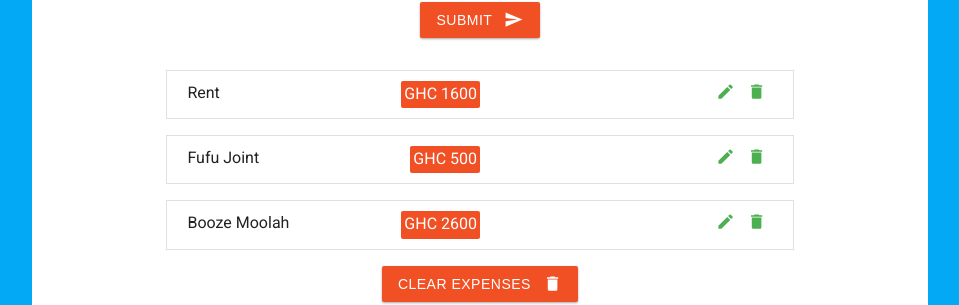
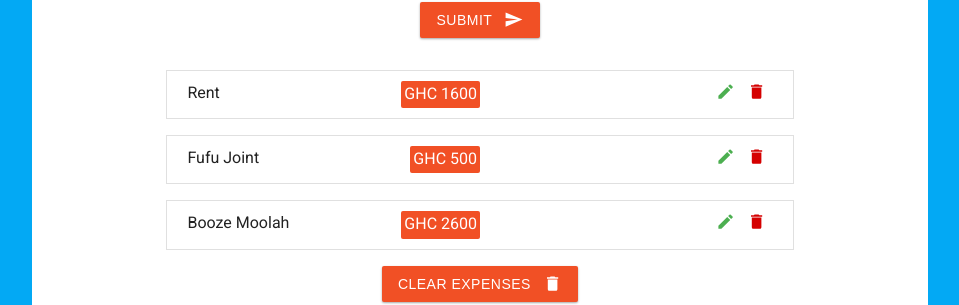
Before and after one commit to FatTonyy/Budget-calculator, a React (Create React App) app: page / in a window 1280 px wide. Shown: the part 263-568 px from the top of the page, without its empty margins (160-1119 px from the left). Built offline with nearby package versions, Linux system fonts and the light colour scheme.

Commit message:
Delete single-item functionality

```diff
--- a/src/App.js
+++ b/src/App.js
@@ -66,11 +66,14 @@ function App() {
   // Clear all items
   const clearItems = () => {
     setExpenses([]);
+    handleAlert({ type: "danger", text: "all items deleted" });
   };
 
   // handle delete (delete-single item)
   const handleDelete = id => {
-    console.log(`item deleted : ${id}`);
+    let tempExpenses = expenses.filter(item => item.id !== id);
+    setExpenses(tempExpenses);
+    handleAlert({ type: "danger", text: "item deleted" });
   };
 
   // handle edit (edit-single item)
--- a/src/components/ExpenseItem.js
+++ b/src/components/ExpenseItem.js
@@ -19,7 +19,7 @@ export default function ExpenseItem({ expense, handleEdit, handleDelete }) {
           <MdEdit />
         </button>
         <button
-          className="edit-btn"
+          className="clear-btn"
           aria-label="delete button"
           onClick={() => handleDelete(id)}
         >
```
